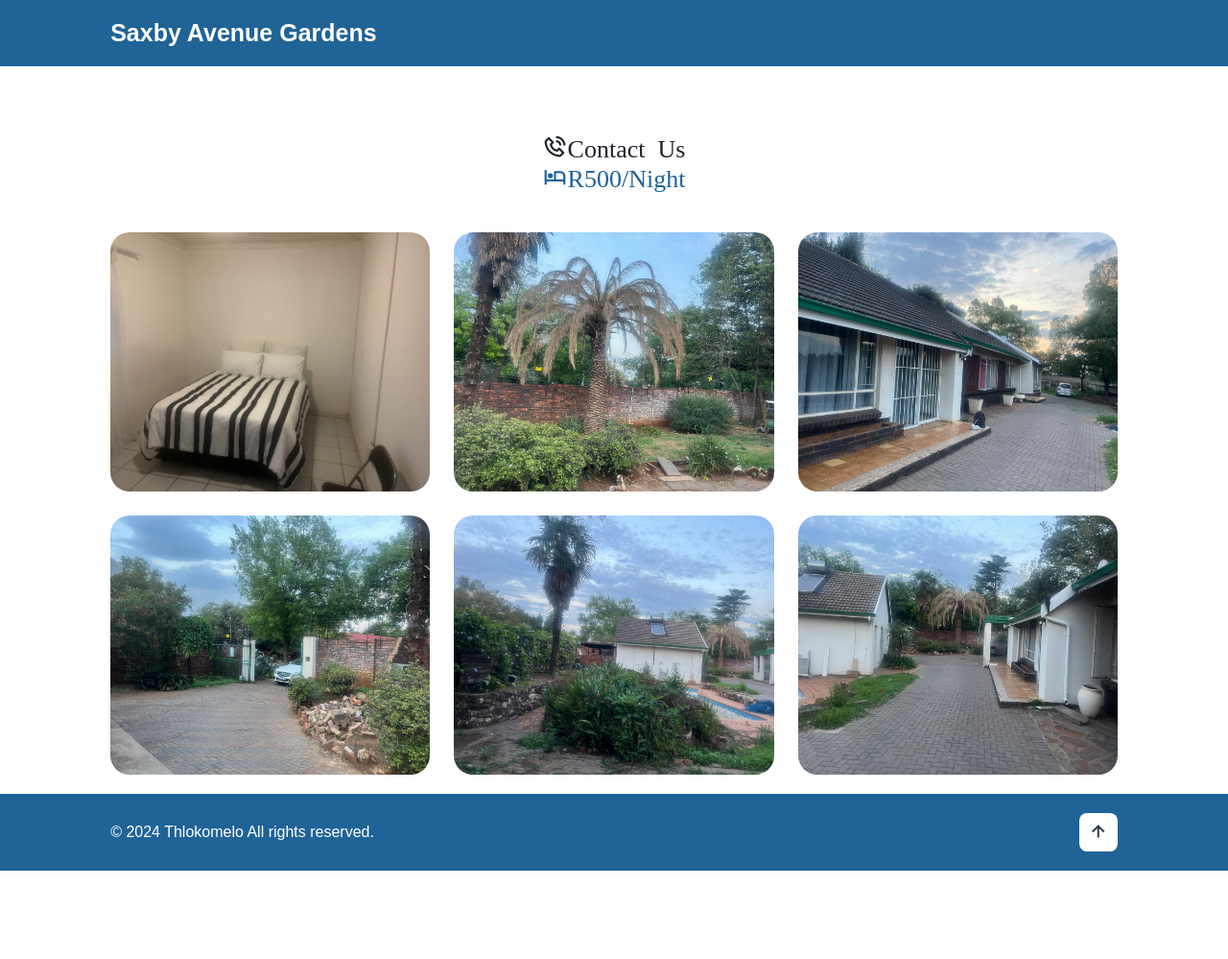
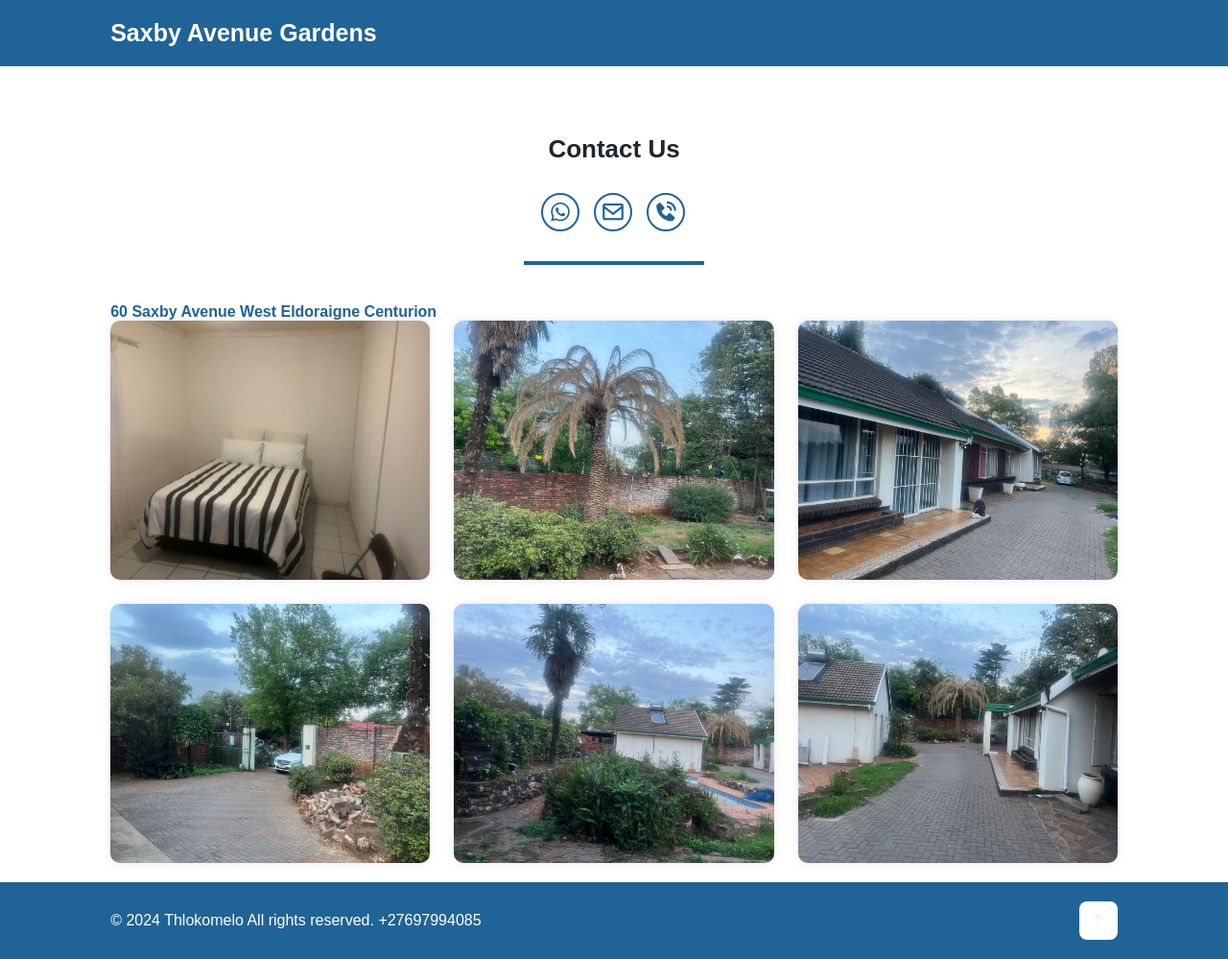
Before and after one commit to Nkateko00/Thlokome, a website: page public/index.html in a window 1280 px wide. Shown: the whole page at 96% size. Before the commit the page ends 907 px from the top, so only its background shows below. Drawn offline with nearby package versions, Linux system fonts and the light colour scheme; a web font is replaced by a local one.

Commit message:
site complete

```diff
--- a/public/index.html
+++ b/public/index.html
@@ -13,7 +13,15 @@
     </header>
     <!-- home section with image disaplays -->
      <section class="home" id="home">
-        <h2 class="heading"> <a href="tel:+27697994085"><i class='bx bx-phone-call'>Contact Us</i></a> <span><i class='bx bx-hotel' >R500/Night</i></span></h2>
+        <h2 class="heading"> Contact Us</h2>
+        <div class="social-media">
+            <a href="https://wa.me/27697994085"><i class='bx bxl-whatsapp'></i></a>
+            <a href="mailto:tekonku@icloud.com"><i class='bx bx-envelope'></i></a>
+            <a href="tel:+27697994085"><i class='bx bxs-phone-call'></i></a>
+        </div>
+        <div class="underline">
+        </div>
+        <h3 class="address">60 Saxby Avenue West Eldoraigne Centurion</h3>
         <div class="img-container">
             <div class="img-box">
                 <img src="thlokomelo1.jpg" alt="" width="270" height="270">
@@ -63,7 +71,7 @@
      <!-- footer design -->
       <footer class="footer">
         <div class="footer-text">
-            <p>© 2024 Thlokomelo All rights reserved.</p>
+            <p>© 2024 Thlokomelo All rights reserved. +27697994085</p>
         </div>
         <div class="footer-iconTop">
             <a href="#"><i class='bx bx-up-arrow-alt'></i></a>
--- a/public/style.css
+++ b/public/style.css
@@ -3,6 +3,8 @@
 *{
 
     font-family: 'Poppins',sans-serif;
+    /* font-family: 'Arial', Helvetica, sans-serif;  */
+    /* font-family: 'Lucida Sans', 'Lucida Sans Regular', 'Lucida Grande', 'Lucida Sans Unicode', Geneva, Verdana, sans-serif; */
     margin: 0;
     padding: 0;
     box-sizing: border-box;
@@ -15,7 +17,7 @@
 :root{
 
      --text-color :     #1f242d;
-     --second-bg-color : #323946;
+     --second-bg-color :#F5F5F5;
      --bg-color: #fff ;
      --button-color : #fff;
        /* swop with bg color */
@@ -57,7 +59,7 @@ section{
 }
 .header p{
     color: var(--button-color);
-    size: 10em;
+    /* size: 10em; */
 }
 span{
     color: var(--main-color);
@@ -74,8 +76,9 @@ span{
 .img-container .img-box{
     flex: 1 1 3rem;
     position: relative;
-    border-radius: 2rem;
-    box-shadow: 0 0 1rem var(--bg-color);
+    border-radius: 1rem;
+    /* box-shadow: 0 0 1rem var(--bg-color); */
+    box-shadow: 0 0 1rem rgba(0, 0, 0, 0.1); ;
     overflow: hidden;
     display: flex;
 
@@ -94,26 +97,31 @@ span{
     align-items: center;
     flex-direction: column;
     text-align: center;
-    padding: 0 4rem;
+    /* padding: 0 4rem; */
+    padding: 0 2rem;
     transform: translateY(100%);
     transition: .5s ease;
 
 }
 .img-box .img-layer h4{
-    font-size: 1.3rem;
+    /* font-size: 1.3rem; */
+    font-size: 1.4rem;
 }
 .img-box .img-layer p{
-    font-size: 1.1rem;
+    /* font-size: 1.1rem; */
+    font-size: 1.2rem;
 }
 
 .img-box:hover .img-layer{
-    transform: translateY(0%);
+    /* transform: translateY(0%); */
+    transform: scale(1.05)
 
 }
 
 .img-box img{
     width: 100%;
-   transition: .5s ease;
+   /* transition: .5s ease; */
+   transition: transform 0.5s ease;
 
 }
 
@@ -122,19 +130,70 @@ span{
 
 }
 
-.heading{
+.heading,address{
     text-align: center;
     font-size: 2.6rem;
-    margin-bottom: 4rem;
-    display: grid;
+    /* margin-bottom: 4rem; */
+    /* display: grid; */
     margin-top: 4rem;
+
 }
 
-.heading a{
+.heading{
+    font-weight: 600;
+}
+.social-media {
+    display: flex; /* Use flexbox for layout */
+    justify-content: center; /* Center horizontally */
+    align-items: center; /* Center vertically if needed */
+    margin-left: 1.3rem;
+}
+
+.social-media a {
+    display: inline-flex;
+    justify-content: center;
+    align-items: center;
+    width: 4rem;
+    height: 4rem;
+    background: transparent;
+    border: .2rem solid var(--main-color);
+    border-radius: 50%;
+    font-size: 2rem;
+    color: var(--main-color);
+    margin: 3rem 1.5rem 3rem 0;
+    transition: .5s ease;
+
+}
+
+.social-media a:hover{
+   background-color: var(--main-color);
+   color: var(--second-bg-color);
+   box-shadow: 0 0 1rem var(--main-color);
+
+}
+.underline {
+    width: 18%; /* Adjust this width to make the line shorter than the heading */
+    height: 4px; /* Thickness of the line */
+    background-color: var(--main-color); /* Change to your desired color */
+    margin: 0 auto; /* Center the line */
+    margin-top: 1px; /* Space between heading and line */
+}
+.address{
+    color: var(--main-color);
+    font-size: 1.6rem;
+    margin-top: 4rem;
+
+}
+
+.heading a,
+.address a{
     color: var(--text-color);
 }
+
 i{
     font-size: 2.6rem;
+    font-family:'Poppins',sans-serif;
+    font-weight: bold;
 }
 .logo{
     font-size: 2.5rem;
@@ -167,12 +226,14 @@ i{
     padding: .8rem;
     background: var(--button-color);
     border-radius: .8rem;
-    transition: .5s ease;
+    /* transition: .5s ease; */
+    transition: box-shadow 0.5s ease, transform 0.3s ease;
 
 }
 
 .footer-iconTop a:hover{
-    box-shadow: 0 0 1rem var(--main-color);
+    /* box-shadow: 0 0 1rem var(--main-color); */
+    box-shadow: 0 0 1rem rgba(0, 0, 0, 0.2);
 
 }
 
@@ -214,6 +275,9 @@ i{
 
     .footer{
         padding: 2rem 3%;
+        flex-direction: column; /* Stack footer items on smaller screens */
+        align-items: center; /* Center footer items */
+        text-align: center; /* Center text in footer */
 
     }
 
@@ -233,6 +297,10 @@ i{
 
 
     }
+    .underline{
+        width: 40%;
+    }
+
 
 }
 
```
